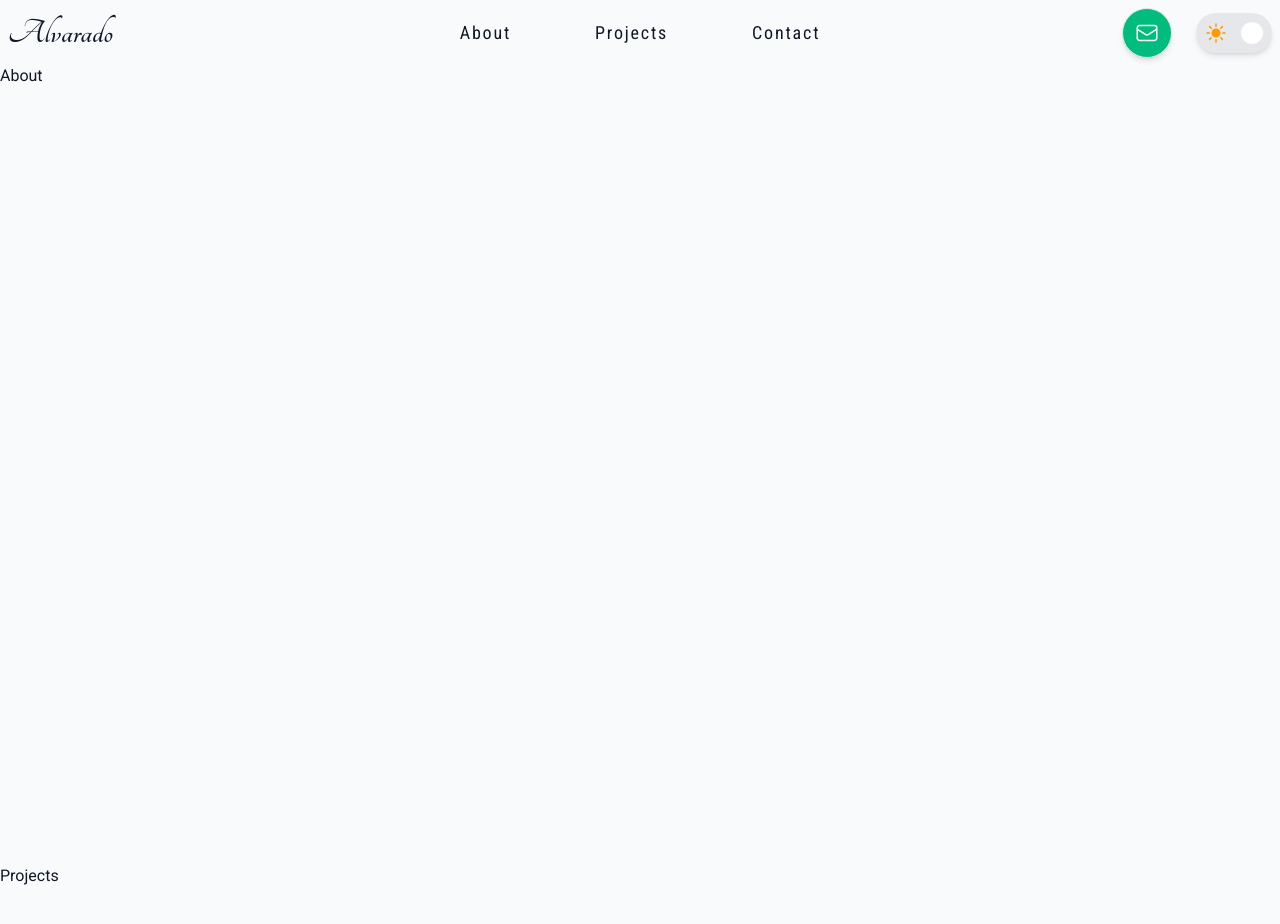
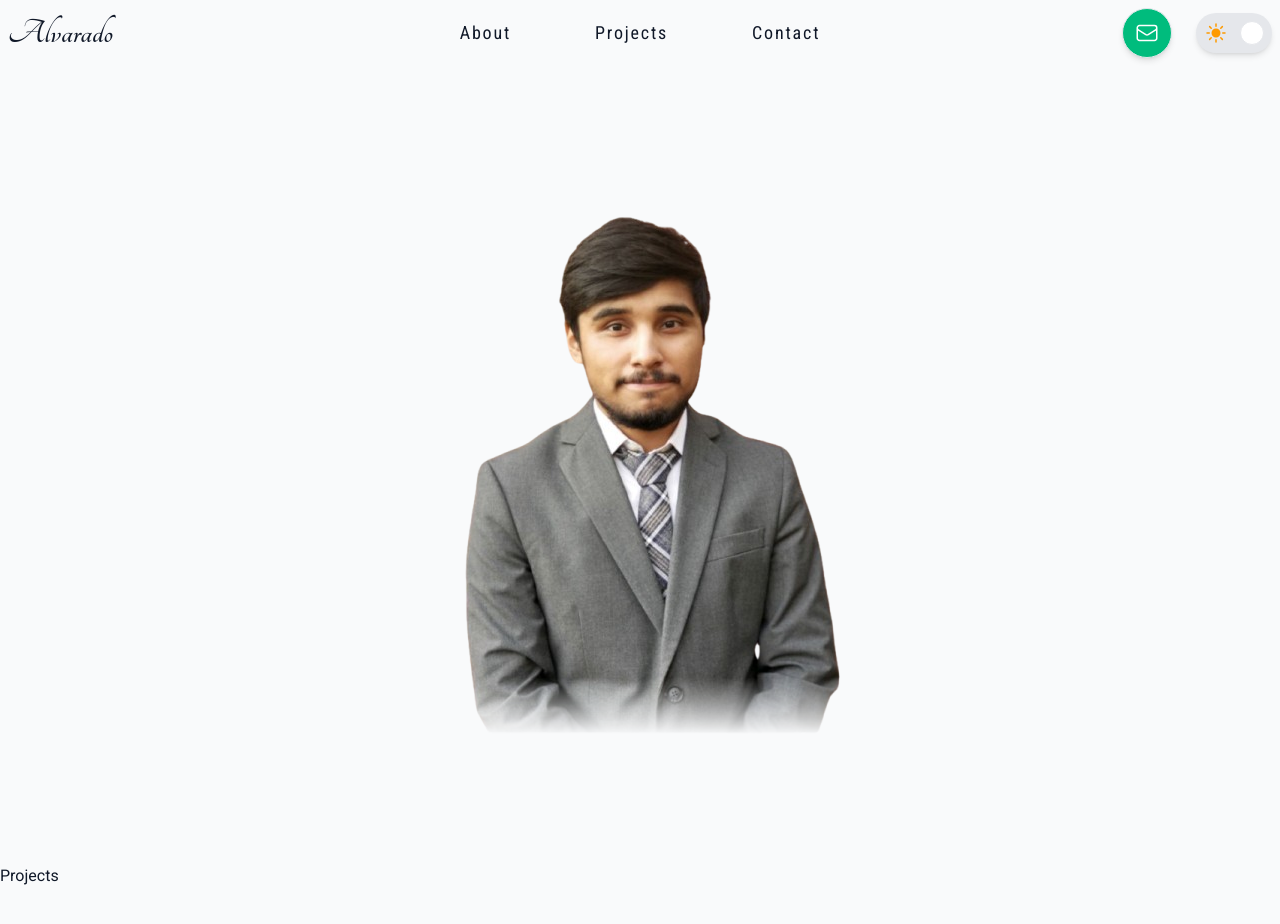
Before and after one commit to ealvara6/devfolio, a React (Vite) app: page / in a window 1280 px wide. Shown: the top 924 px of the page. Built offline with nearby package versions, Linux system fonts and the light colour scheme.

Commit message:
feature(home): add headshot photo to about page

```diff
--- a/src/components/sections/about/About.tsx
+++ b/src/components/sections/about/About.tsx
@@ -1,7 +1,16 @@
+import headShot from '@/assets/headshot-no-background.png';
+
 export const About = () => {
-    return (
-        <section className="min-h-screen scroll-mt-20" id="about">
-            <div>About</div>
-        </section>
-    )
-}
+  return (
+    <section
+      className="min-h-screen scroll-mt-20 flex justify-center pt-24"
+      id="about"
+    >
+      <img
+        src={headShot}
+        alt="head shot of Eduardo Alvarado"
+        className="h-full mask-b-from-90% mask-b-to-100%"
+      />
+    </section>
+  );
+};
```
Also changed, not shown: src/assets/headshot-no-background.png (added).
